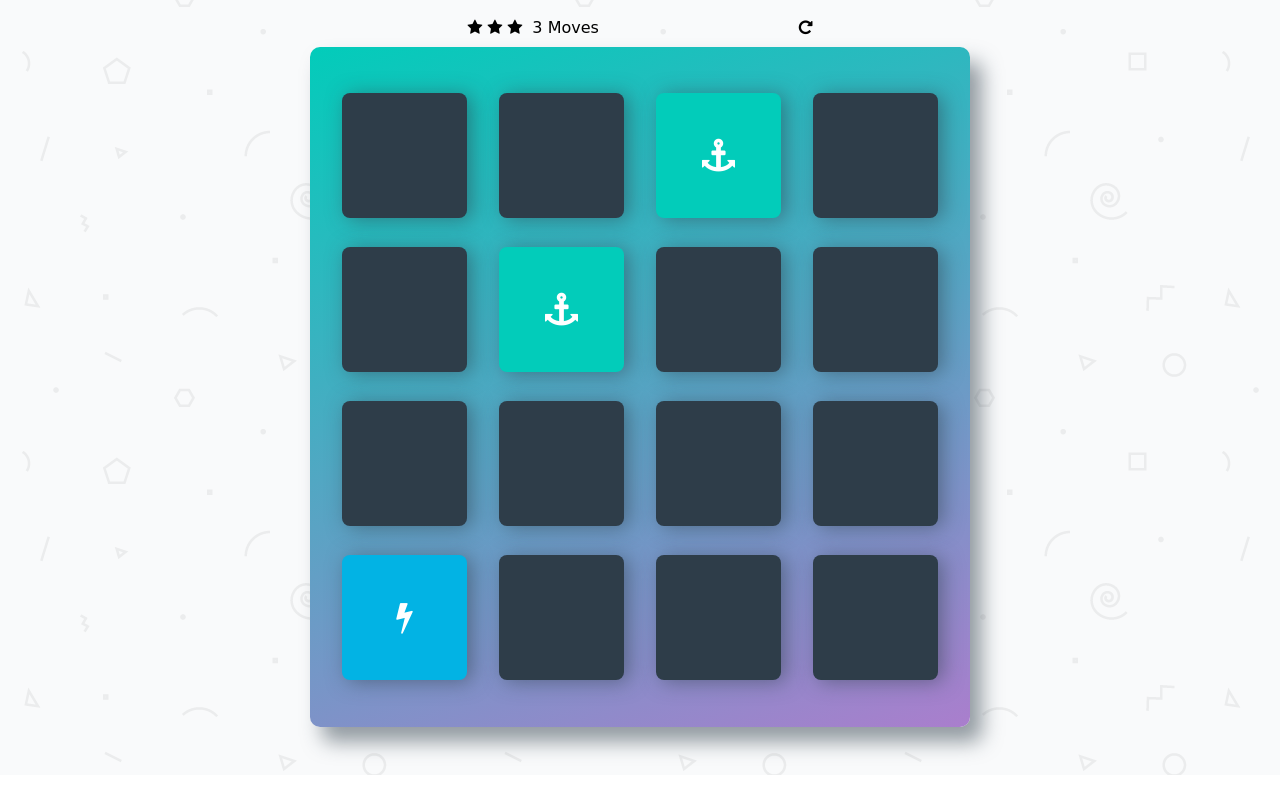
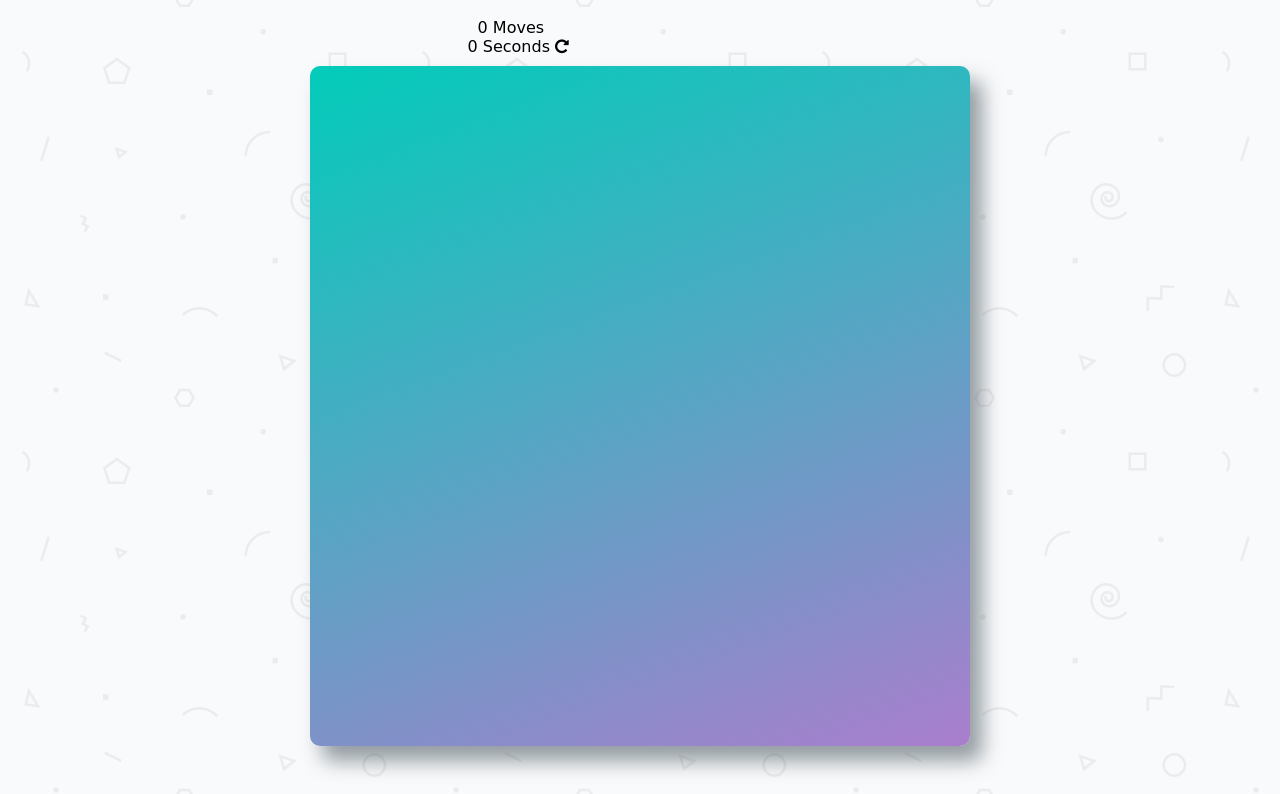
Before and after one commit to aerasmus/Memory-Game, a plain HTML site: page index.html in a window 1280 px wide. Shown: the part 68-862 px from the top of the page. Drawn offline with nearby package versions, Linux system fonts and the light colour scheme; a web font is replaced by a local one.

Commit message:
review tags, ids and classes

```diff
--- a/index.html
+++ b/index.html
@@ -3,9 +3,13 @@
 <head>
     <meta charset="utf-8">
     <title>Matching Game</title>
-    <meta name="description" content="">
+    <meta name="description" content="Memory Game">
+    <meta name="viewport" content="width=device-width, initial-scale=1.0">
     <link rel="stylesheet prefetch" href="https://maxcdn.bootstrapcdn.com/font-awesome/4.6.1/css/font-awesome.min.css">
     <link rel="stylesheet prefetch" href="https://fonts.googleapis.com/css?family=Coda">
+    <link rel="stylesheet" href="https://cdnjs.cloudflare.com/ajax/libs/animate.css/3.5.2/animate.min.css">
+    <link rel="stylesheet" href="css/vex.css">
+    <link rel="stylesheet" href="css/vex-theme-os.css">
     <link rel="stylesheet" href="css/app.css">
 </head>
 <body>
@@ -17,67 +21,20 @@
 
         <section class="score-panel">
         	<ul class="stars">
-        		<li><i class="fa fa-star"></i></li>
-        		<li><i class="fa fa-star"></i></li>
-        		<li><i class="fa fa-star"></i></li>
         	</ul>
 
-        	<span class="moves">3</span> Moves
+        	<span id="moves">0</span> Moves
 
-            <div class="restart">
-        		<i class="fa fa-repeat"></i>
-        	</div>
+            <div class="panel-right">
+                 <span id="timer">0</span> Seconds
+                 <span id="restart">
+                     <i class="fa fa-repeat"></i>
+                 </span>
+            </div>
         </section>
 
         <ul class="deck">
-            <li class="card">
-                <i class="fa fa-diamond"></i>
-            </li>
-            <li class="card">
-                <i class="fa fa-paper-plane-o"></i>
-            </li>
-            <li class="card match">
-                <i class="fa fa-anchor"></i>
-            </li>
-            <li class="card">
-                <i class="fa fa-bolt"></i>
-            </li>
-            <li class="card">
-                <i class="fa fa-cube"></i>
-            </li>
-            <li class="card match">
-                <i class="fa fa-anchor"></i>
-            </li>
-            <li class="card">
-                <i class="fa fa-leaf"></i>
-            </li>
-            <li class="card">
-                <i class="fa fa-bicycle"></i>
-            </li>
-            <li class="card">
-                <i class="fa fa-diamond"></i>
-            </li>
-            <li class="card">
-                <i class="fa fa-bomb"></i>
-            </li>
-            <li class="card">
-                <i class="fa fa-leaf"></i>
-            </li>
-            <li class="card">
-                <i class="fa fa-bomb"></i>
-            </li>
-            <li class="card open show">
-                <i class="fa fa-bolt"></i>
-            </li>
-            <li class="card">
-                <i class="fa fa-bicycle"></i>
-            </li>
-            <li class="card">
-                <i class="fa fa-paper-plane-o"></i>
-            </li>
-            <li class="card">
-                <i class="fa fa-cube"></i>
-            </li>
+            <!-- will be dynamically populated -->
         </ul>
     </div>
 
```
